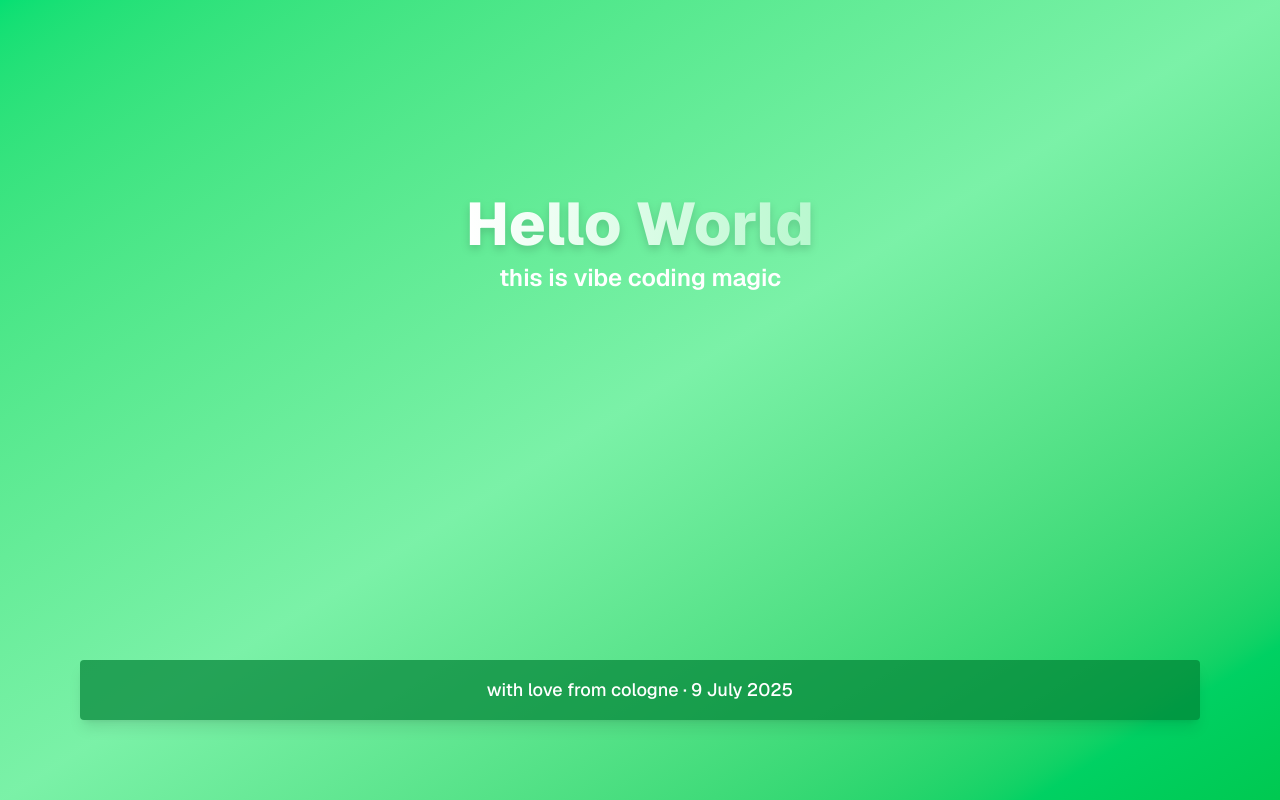
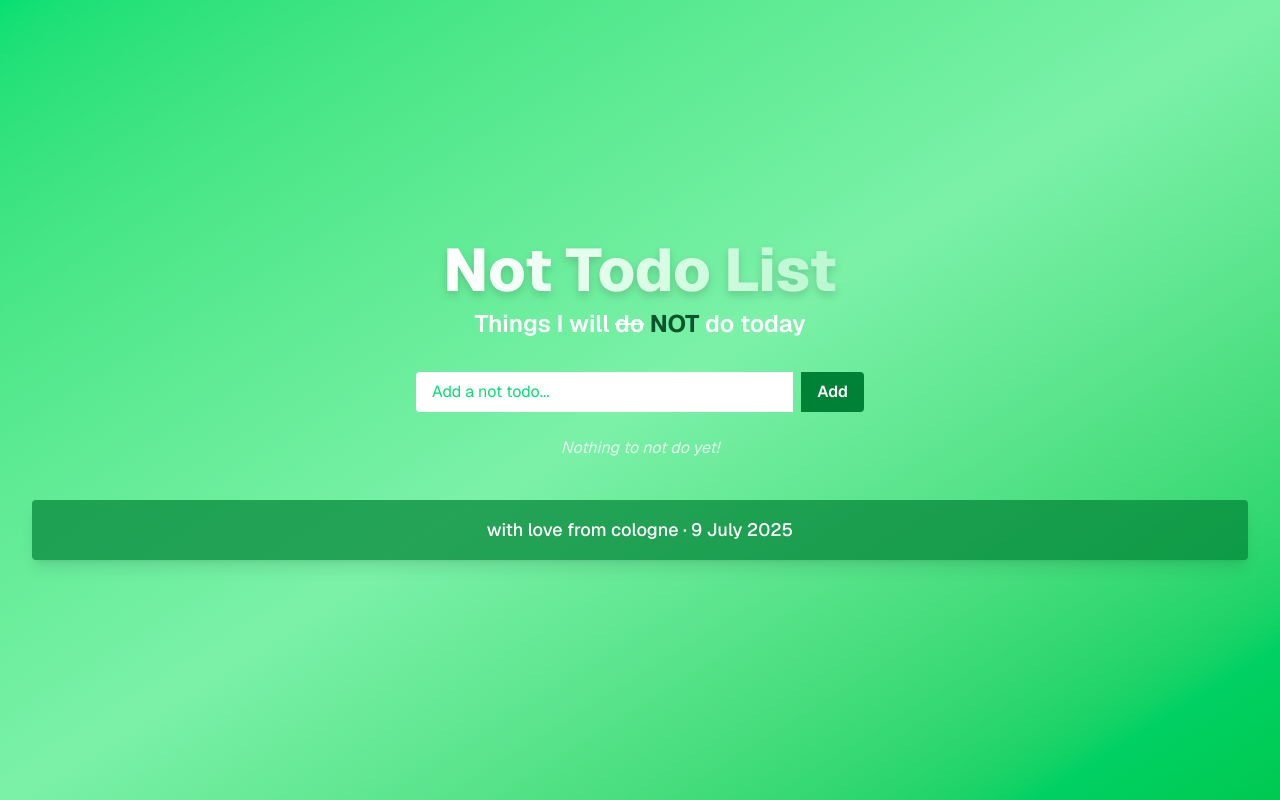
Before and after one commit to startplatz/vibe-coding-magic, a Next.js app: page / in a window 1280 px wide. Built offline with nearby package versions, Linux system fonts and the light colour scheme.

Commit message:
just a simple not todo list

```diff
--- a/src/app/globals.css
+++ b/src/app/globals.css
@@ -120,3 +120,10 @@
     @apply bg-background text-foreground;
   }
 }
+
+/* Add custom drop shadow for icons if not already present */
+.filter.drop-shadow-md {
+  filter: drop-shadow(0 2px 8px rgba(0,0,0,0.15));
+}
+
+/* Optionally, you can add more custom color utilities here if needed */
--- a/src/app/page.tsx
+++ b/src/app/page.tsx
@@ -1,17 +1,63 @@
-const today = new Date().toLocaleDateString('en-GB', { year: 'numeric', month: 'long', day: 'numeric' });
+"use client";
+import { useState } from "react";
 
 export default function Home() {
+  const [input, setInput] = useState("");
+  const [notTodos, setNotTodos] = useState<string[]>([]);
+
+  const addNotTodo = (e: React.FormEvent) => {
+    e.preventDefault();
+    if (input.trim()) {
+      setNotTodos([input.trim(), ...notTodos]);
+      setInput("");
+    }
+  };
+
+  const removeNotTodo = (idx: number) => {
+    setNotTodos(notTodos.filter((_, i) => i !== idx));
+  };
+
   return (
-    <div className="grid items-center justify-items-center min-h-screen p-8 pb-20 sm:p-20 font-[family-name:var(--font-geist-sans)] bg-gradient-to-br from-green-400 via-green-300 to-green-500">
-      <main className="flex flex-col gap-[32px] items-center w-full text-white">
-        {/* Colorful Hello World and tagline */}
-        <div className="flex flex-col items-center w-full mb-6">
-          <h1 className="text-5xl sm:text-6xl font-extrabold bg-gradient-to-r from-white via-green-100 to-green-200 bg-clip-text text-transparent drop-shadow-lg text-center">Hello World</h1>
-          <p className="mt-2 text-xl sm:text-2xl font-semibold text-white text-center">this is vibe coding magic</p>
-        </div>
+    <div className="min-h-screen flex flex-col items-center justify-center p-8 bg-gradient-to-br from-green-400 via-green-300 to-green-500 font-[family-name:var(--font-geist-sans)]">
+      <main className="w-full max-w-md flex flex-col items-center text-white">
+        <h1 className="text-5xl sm:text-6xl font-extrabold bg-gradient-to-r from-white via-green-100 to-green-200 bg-clip-text text-transparent drop-shadow-lg text-center mb-2">Not Todo List</h1>
+        <p className="mb-8 text-xl sm:text-2xl font-semibold text-white text-center">Things I will <span className="line-through">do</span> <span className="text-green-900 font-bold">NOT</span> do today</p>
+        <form onSubmit={addNotTodo} className="flex w-full gap-2 mb-6">
+          <input
+            className="flex-1 rounded-l px-4 py-2 text-green-900 bg-white placeholder:text-green-400 focus:outline-none focus:ring-2 focus:ring-green-600"
+            type="text"
+            placeholder="Add a not todo..."
+            value={input}
+            onChange={e => setInput(e.target.value)}
+            aria-label="Add a not todo"
+          />
+          <button
+            type="submit"
+            className="rounded-r bg-green-700 hover:bg-green-800 text-white px-4 py-2 font-semibold transition-colors"
+          >
+            Add
+          </button>
+        </form>
+        <ul className="w-full space-y-3">
+          {notTodos.length === 0 && (
+            <li className="text-center text-white/80 italic">Nothing to not do yet!</li>
+          )}
+          {notTodos.map((item, idx) => (
+            <li key={idx} className="flex items-center justify-between bg-white/80 text-green-900 rounded px-4 py-2 shadow">
+              <span>{item}</span>
+              <button
+                onClick={() => removeNotTodo(idx)}
+                className="ml-4 text-sm text-red-600 hover:text-red-800 font-bold px-2 py-1 rounded transition-colors"
+                aria-label={`Remove not todo: ${item}`}
+              >
+                ✕
+              </button>
+            </li>
+          ))}
+        </ul>
       </main>
-      <footer className="w-full flex justify-center items-center py-4 mt-auto text-white text-lg font-medium bg-green-700/70 rounded shadow-lg">
-        <span>with love from cologne &middot; {today}</span>
+      <footer className="w-full flex justify-center items-center py-4 mt-10 text-white text-lg font-medium bg-green-700/70 rounded shadow-lg">
+        <span>with love from cologne &middot; {new Date().toLocaleDateString('en-GB', { year: 'numeric', month: 'long', day: 'numeric' })}</span>
       </footer>
     </div>
   );
```
